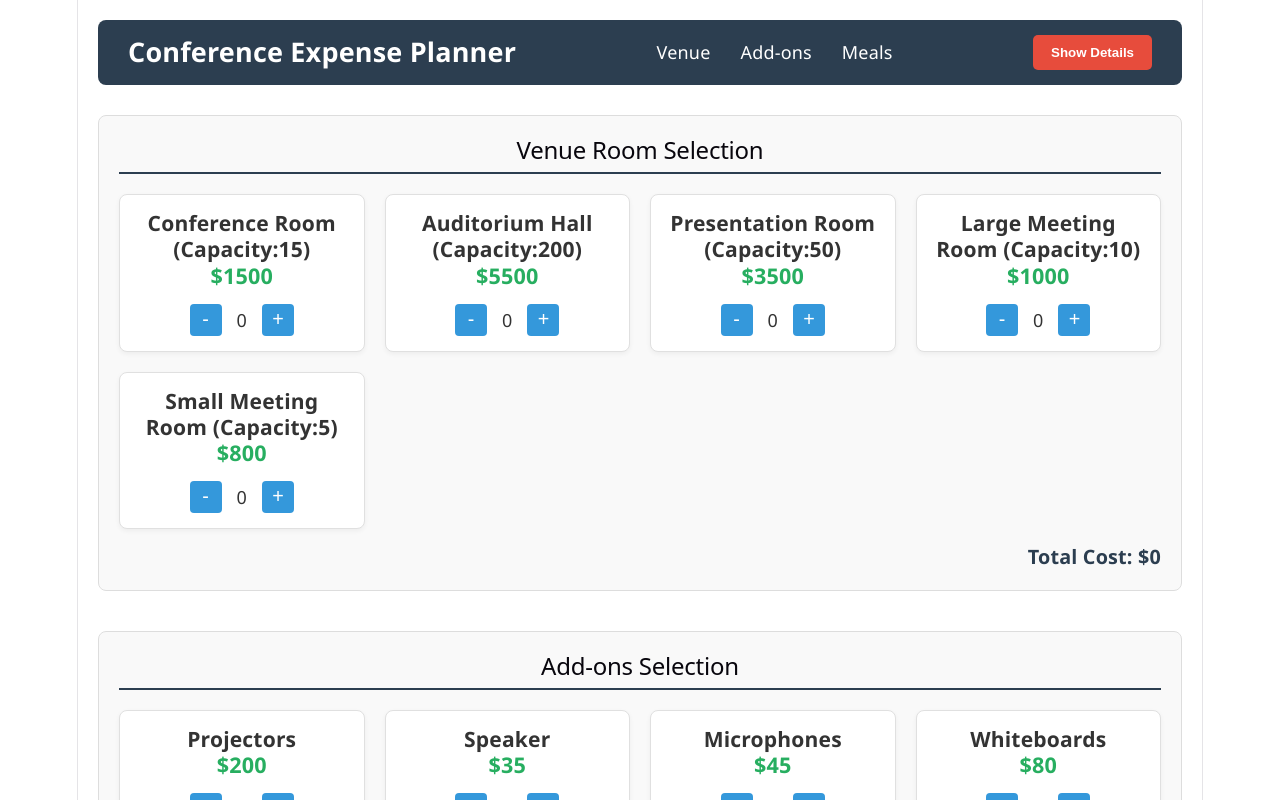
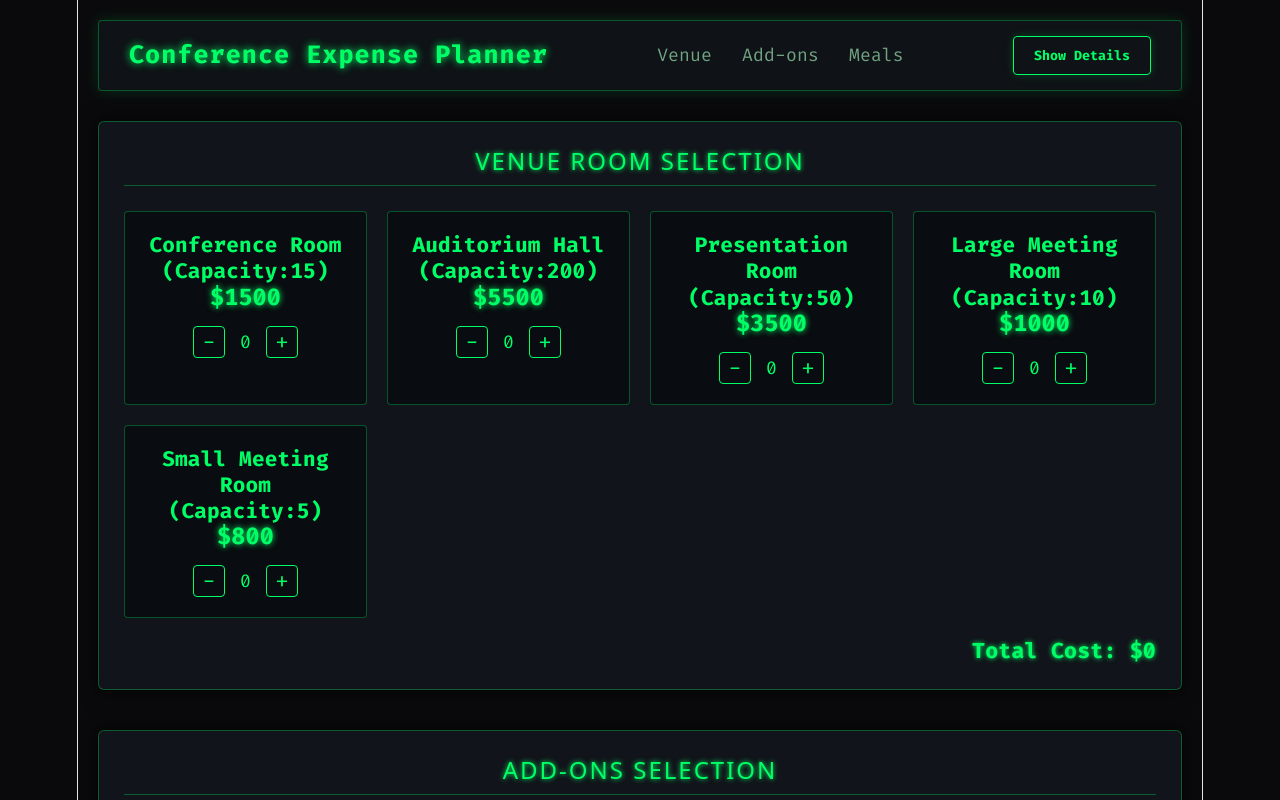
Before and after one commit to acekun12345/conference-expense-planner, a React (Vite) app in the folder conference-expense-planner/: page / in a window 1280 px wide. Both pictures are taken after a click on the button "Get Started". Built offline with nearby package versions, Linux system fonts and the light colour scheme.

Commit message:
style: apply cyber security neon theme and animations

```diff
--- a/conference-expense-planner/src/Components/ConferenceEvent.css
+++ b/conference-expense-planner/src/Components/ConferenceEvent.css
@@ -1,87 +1,135 @@
+@import url('https://fonts.googleapis.com/css2?family=Fira+Code:wght@400;600;700&display=swap');
+
+:root {
+  --bg-color: #0a0a0c;
+  --card-bg: #11141a;
+  --text-main: #00ff66;
+  --text-dim: #70a382;
+  --accent-glow: #00ff66;
+  --accent-dark: #052914;
+  --border-neon: rgba(0, 255, 102, 0.3);
+  --border-neon-strong: #00ff66;
+  --danger-glow: #ff0055;
+}
+
+body {
+  background-color: var(--bg-color);
+  color: var(--text-main);
+  font-family: 'Fira Code', monospace;
+  margin: 0;
+  padding: 0;
+}
+
 .conference-container {
-  font-family: 'Segoe UI', Tahoma, Geneva, Verdana, sans-serif;
-  color: #333;
   padding: 20px;
   max-width: 1200px;
   margin: 0 auto;
+  animation: fadeIn 0.8s ease-in-out;
 }
 
+/* Cyber Navbar */
 .navbar {
   display: flex;
   justify-content: space-between;
   align-items: center;
-  background-color: #2c3e50;
+  background: rgba(17, 20, 26, 0.8);
+  border: 1px solid var(--border-neon);
+  box-shadow: 0 0 15px rgba(0, 255, 102, 0.15);
   padding: 15px 30px;
-  border-radius: 8px;
-  color: #fff;
+  border-radius: 4px;
   margin-bottom: 30px;
+  backdrop-filter: blur(5px);
 }
 
 .navbar-title {
-  font-size: 1.5rem;
-  font-weight: bold;
+  font-size: 1.4rem;
+  font-weight: 700;
+  color: var(--text-main);
+  text-shadow: 0 0 8px var(--accent-glow);
+  letter-spacing: 1px;
 }
 
 .navbar-links a {
-  color: #fff;
+  color: var(--text-dim);
   text-decoration: none;
   margin: 0 15px;
-  font-weight: 500;
+  transition: all 0.3s ease;
 }
 
 .navbar-links a:hover {
-  text-decoration: underline;
+  color: var(--text-main);
+  text-shadow: 0 0 8px var(--accent-glow);
 }
 
 .show-details-btn {
-  background-color: #e74c3c;
-  color: white;
-  border: none;
-  padding: 10px 18px;
-  border-radius: 5px;
+  background: transparent;
+  color: var(--text-main);
+  border: 1px solid var(--border-neon-strong);
+  padding: 10px 20px;
+  border-radius: 4px;
   cursor: pointer;
+  font-family: 'Fira Code', monospace;
   font-weight: bold;
+  box-shadow: 0 0 10px rgba(0, 255, 102, 0.2);
+  transition: all 0.3s ease;
 }
 
 .show-details-btn:hover {
-  background-color: #c0392b;
+  background: var(--accent-glow);
+  color: #000;
+  box-shadow: 0 0 20px var(--accent-glow);
 }
 
+/* Sections */
 .section {
   margin-bottom: 40px;
-  background: #f9f9f9;
-  padding: 20px;
-  border-radius: 8px;
-  border: 1px solid #ddd;
+  background: var(--card-bg);
+  padding: 25px;
+  border-radius: 6px;
+  border: 1px solid var(--border-neon);
+  box-shadow: 0 0 20px rgba(0, 0, 0, 0.8);
+  animation: slideUp 0.6s ease-out;
 }
 
 .section-header {
-  border-bottom: 2px solid #2c3e50;
-  padding-bottom: 8px;
-  margin-bottom: 20px;
+  border-bottom: 1px solid var(--border-neon);
+  padding-bottom: 10px;
+  margin-bottom: 25px;
+  color: var(--text-main);
+  text-shadow: 0 0 5px var(--accent-glow);
+  text-transform: uppercase;
+  letter-spacing: 2px;
 }
 
+/* Grid & Cards */
 .grid-container {
   display: grid;
-  grid-template-columns: repeat(auto-fill, minmax(220px, 1fr));
+  grid-template-columns: repeat(auto-fill, minmax(240px, 1fr));
   gap: 20px;
 }
 
 .card {
-  background: white;
-  border: 1px solid #e0e0e0;
-  border-radius: 8px;
-  padding: 15px;
+  background: #090c10;
+  border: 1px solid var(--border-neon);
+  border-radius: 4px;
+  padding: 20px;
   text-align: center;
-  box-shadow: 0 2px 5px rgba(0,0,0,0.05);
+  transition: transform 0.3s ease, box-shadow 0.3s ease;
+}
+
+.card:hover {
+  transform: translateY(-5px);
+  box-shadow: 0 0 15px var(--border-neon-strong);
 }
 
 .price {
-  font-size: 1.2rem;
-  color: #27ae60;
+  font-size: 1.3rem;
+  color: var(--text-main);
   font-weight: bold;
+  text-shadow: 0 0 6px var(--accent-glow);
 }
 
+/* Controls */
 .quantity-controls {
   display: flex;
   justify-content: center;
@@ -91,85 +139,118 @@
 }
 
 .quantity-controls button {
-  background: #3498db;
-  color: white;
-  border: none;
+  background: transparent;
+  color: var(--text-main);
+  border: 1px solid var(--text-main);
   width: 32px;
   height: 32px;
   border-radius: 4px;
   cursor: pointer;
-  font-size: 1.1rem;
+  font-family: 'Fira Code', monospace;
+  font-size: 1.2rem;
+  transition: all 0.2s ease;
 }
 
 .quantity-controls button:hover {
-  background: #2980b9;
+  background: var(--text-main);
+  color: #000;
+  box-shadow: 0 0 10px var(--accent-glow);
 }
 
 .subtotal-box {
-  margin-top: 15px;
+  margin-top: 20px;
   text-align: right;
-  font-size: 1.1rem;
+  font-size: 1.2rem;
   font-weight: bold;
-  color: #2c3e50;
+  color: var(--text-main);
+  text-shadow: 0 0 5px var(--accent-glow);
 }
 
+/* Meals & Inputs */
 .people-input-container {
   margin-bottom: 20px;
-  font-size: 1rem;
+  color: var(--text-dim);
 }
 
 .people-input-container input {
-  padding: 6px 10px;
-  width: 80px;
-  font-size: 1rem;
-  margin-left: 10px;
+  background: #000;
+  border: 1px solid var(--border-neon);
+  color: var(--text-main);
+  padding: 8px;
+  font-family: 'Fira Code', monospace;
+  border-radius: 4px;
+  outline: none;
+}
+
+.people-input-container input:focus {
+  box-shadow: 0 0 10px var(--accent-glow);
 }
 
 .meals-grid {
   display: flex;
-  gap: 25px;
+  gap: 20px;
   flex-wrap: wrap;
 }
 
 .meal-card {
   display: flex;
   align-items: center;
-  gap: 8px;
-  font-size: 1rem;
-  background: white;
-  padding: 10px 15px;
+  gap: 10px;
+  background: #090c10;
+  padding: 12px 20px;
+  border-radius: 4px;
+  border: 1px solid var(--border-neon);
+  accent-color: var(--text-main);
+}
+
+/* Summary Table */
+.display_box {
+  text-align: center;
+  background: var(--card-bg);
+  padding: 30px;
   border-radius: 6px;
-  border: 1px solid #ddd;
+  border: 1px solid var(--border-neon-strong);
+  box-shadow: 0 0 30px rgba(0, 255, 102, 0.2);
+  animation: pulseGlow 3s infinite alternate;
 }
 
 .summary-table {
   width: 100%;
   border-collapse: collapse;
   margin-top: 20px;
-  background: white;
+  background: #090c10;
 }
 
 .summary-table th, .summary-table td {
-  border: 1px solid #ddd;
+  border: 1px solid var(--border-neon);
   padding: 12px;
   text-align: left;
 }
 
 .summary-table th {
-  background-color: #34495e;
-  color: white;
-}
-
-.display_box {
-  text-align: center;
-  background: white;
-  padding: 30px;
-  border-radius: 8px;
-  box-shadow: 0 4px 10px rgba(0,0,0,0.1);
+  background-color: var(--accent-dark);
+  color: var(--text-main);
+  text-transform: uppercase;
 }
 
 .heading {
-  font-size: 2.5rem;
-  color: #27ae60;
-  margin: 10px 0 20px 0;
+  font-size: 2.8rem;
+  color: var(--text-main);
+  text-shadow: 0 0 15px var(--accent-glow);
 }
+
+/* Animations */
+@keyframes fadeIn {
+  from { opacity: 0; }
+  to { opacity: 1; }
+}
+
+@keyframes slideUp {
+  from { opacity: 0; transform: translateY(20px); }
+  to { opacity: 1; transform: translateY(0); }
+}
+
+@keyframes pulseGlow {
+  from { box-shadow: 0 0 15px rgba(0, 255, 102, 0.1); }
+  to { box-shadow: 0 0 30px rgba(0, 255, 102, 0.3); }
+}
```
